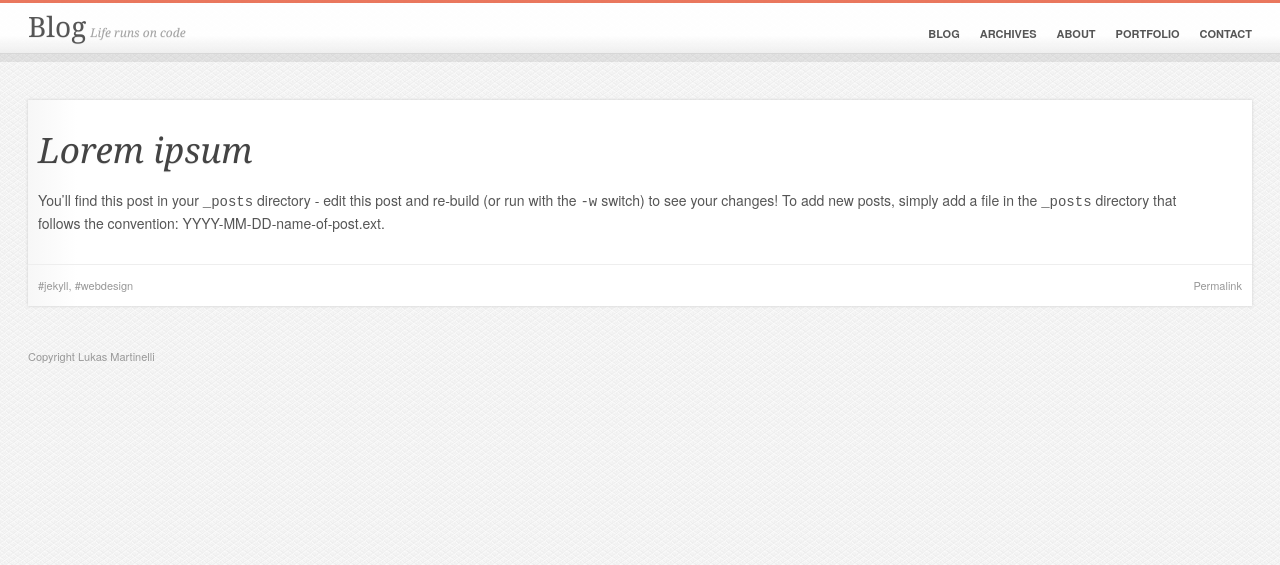
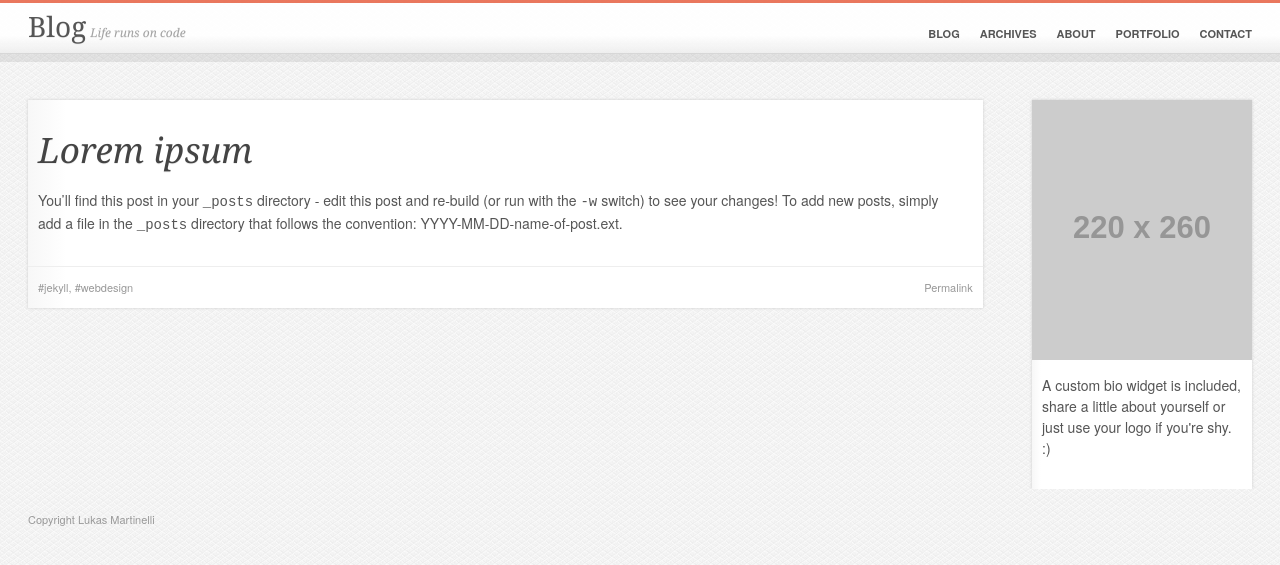
Before and after one commit to lukasmartinelli/lukasmartinelli.github.io, a Jekyll site: the page built from index.html, in a window 1280 px wide. Shown: the top 565 px of the page. Built offline with Jekyll 4.4.1, drawn with Linux system fonts in a browser that asks for light colours; Markdown is read by kramdown in place of the engine named in the settings; the list of posts is cut into pages by our own code.

Commit message:
Added sidebar.

```diff
--- a/_layouts/default.html
+++ b/_layouts/default.html
@@ -32,11 +32,18 @@
             </div>
           </header>
         </div>
-        <div id="main">
-          <section id="content" class="container">
+        <div id="main" class="container">
+          <section id="content">
             {{ content }}
           </section>
-          <aside></aside>
+          <aside id="sidebar">
+            <div class="bio">
+              <img src="http://placehold.it/220x260"></img>
+              <div class="description">
+                <p>A custom bio widget is included, share a little about yourself or just use your logo if you're shy. :)</p>
+              </div>
+            </div>
+          </aside>
         </div>
         <footer id="bottom" class="container">
           <p>Copyright <a href="lukasmartinelli.ch">Lukas Martinelli</a></p>
--- a/css/main.css
+++ b/css/main.css
@@ -87,8 +87,26 @@ p {
 	}
 }
 
+#content {
+	float:left;
+	width: 78%;
+}
+
+#sidebar {
+	float: right;
+	width: 20%;
+}
+
 #bottom {
 	padding-top: 20px;
+}
+
+#sidebar {
+	max-width: 220px;
+}
+
+#sidebar img {
+	max-width: 100%;
 }
 
 /*****************************************************************************/
@@ -102,6 +120,13 @@ p {
 	position: relative;
 	margin: 0 auto;
 	padding: 0 20px;
+	overflow: hidden;
+}
+
+@media only screen and (max-width: 768px) {
+	#sidebar {
+		display: none;
+	}
 }
 
 @media only screen and (min-width : 960px) {
@@ -204,3 +229,15 @@ article {
 .permalink {
 	float: right;
 }
+
+/* Bio */
+
+div.bio {
+	background: -webkit-linear-gradient(left, #f7f7f7 0%,#ffffff 4%,#ffffff 100%);
+	box-shadow: 0px 0px 3px 0px #ccc;
+	overflow: hidden;
+}
+
+div.bio .description {
+	padding: 10px;
+}
```
